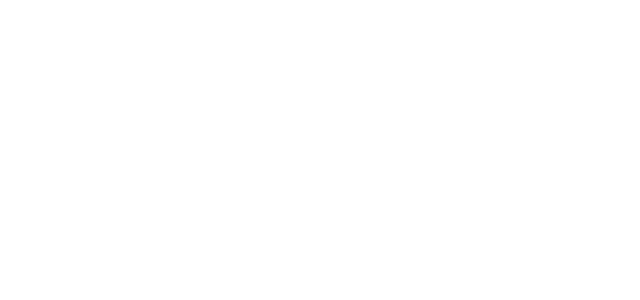
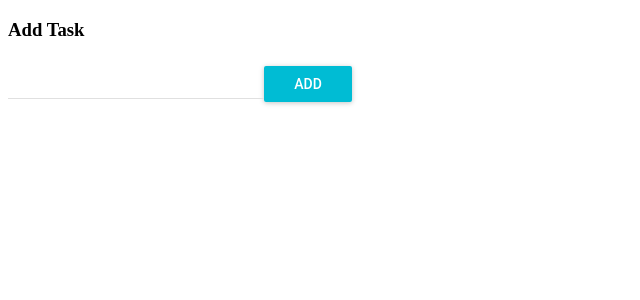
Before and after one commit to KrystianKaminski/todo-app, a React (Create React App) app: page / in a window 1280 px wide. Shown: the top 300 px of the page, without its empty margins (0-640 px from the left). Built offline with nearby package versions, Linux system fonts and the light colour scheme.

Commit message:
AddTask.js created

```diff
--- /dev/null
+++ b/src/AddTask.js
@@ -0,0 +1,26 @@
+import React from 'react'
+
+import TextField from 'material-ui/TextField'
+import RaisedButton from 'material-ui/RaisedButton'
+
+
+class AddTask extends React.Component {
+
+    render() {
+        return (
+            <div>
+                <h3>Add Task</h3>
+                <div>
+
+                    <TextField type="text"/>
+                    <RaisedButton
+                        primary={true}
+                        label="Add"
+                    />
+                </div>
+            </div>
+        )
+    }
+}
+
+export default AddTask
--- a/src/App.js
+++ b/src/App.js
@@ -1,11 +1,27 @@
 import React from 'react';
+import AddTask from './AddTask';
 
 
 class App extends React.Component {
+
+  state = {
+    tasks: [
+      {
+        taskName: 'Odkurzanie',
+        completed: false
+    },
+      {
+        taskName: 'Nakarmić kota',
+        completed: false
+    }
+    ],
+    taskName: ''
+  }
+
   render() {
     return (
       <div className="App">
-
+        <AddTask/>
       </div>
     )
   }
```
